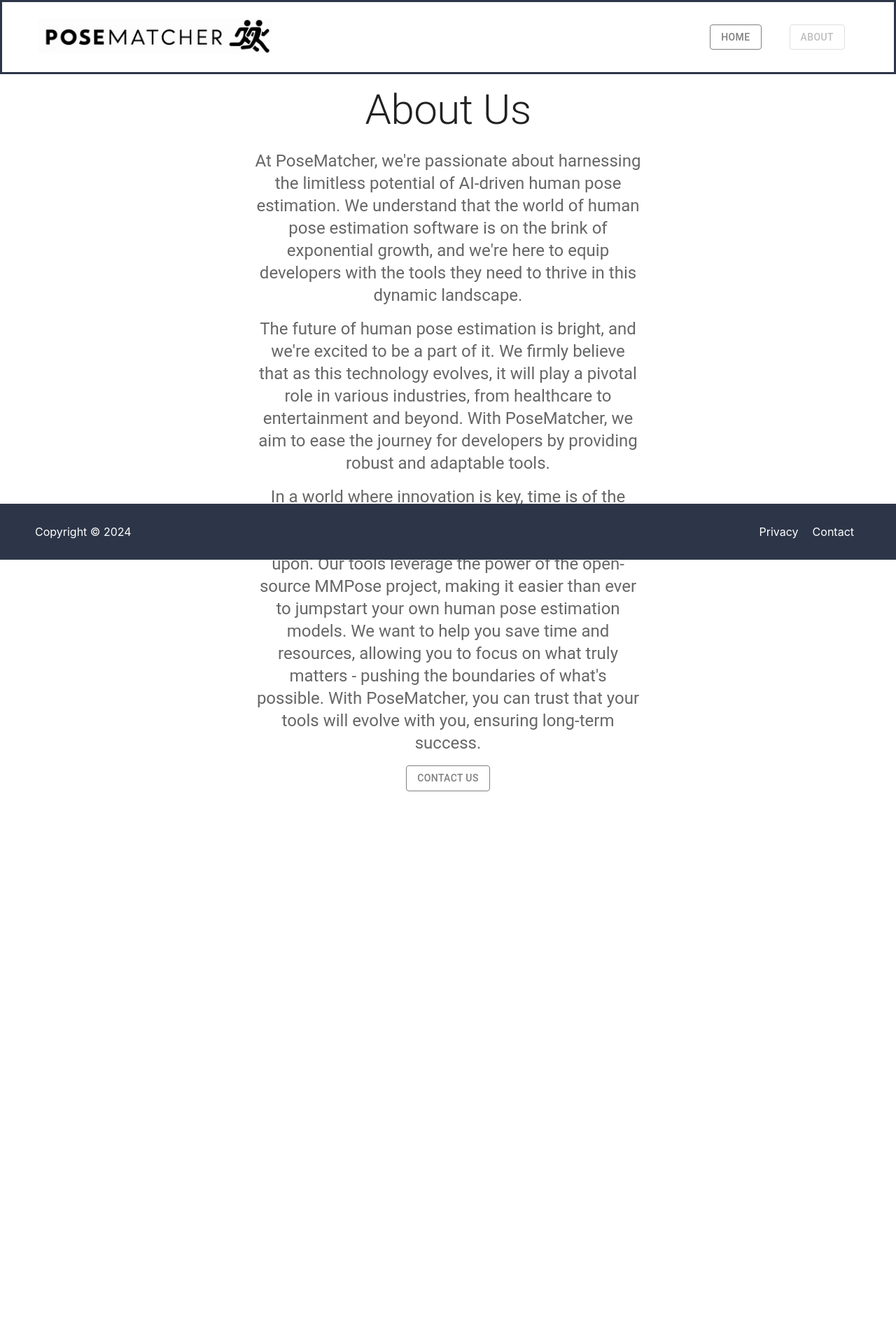
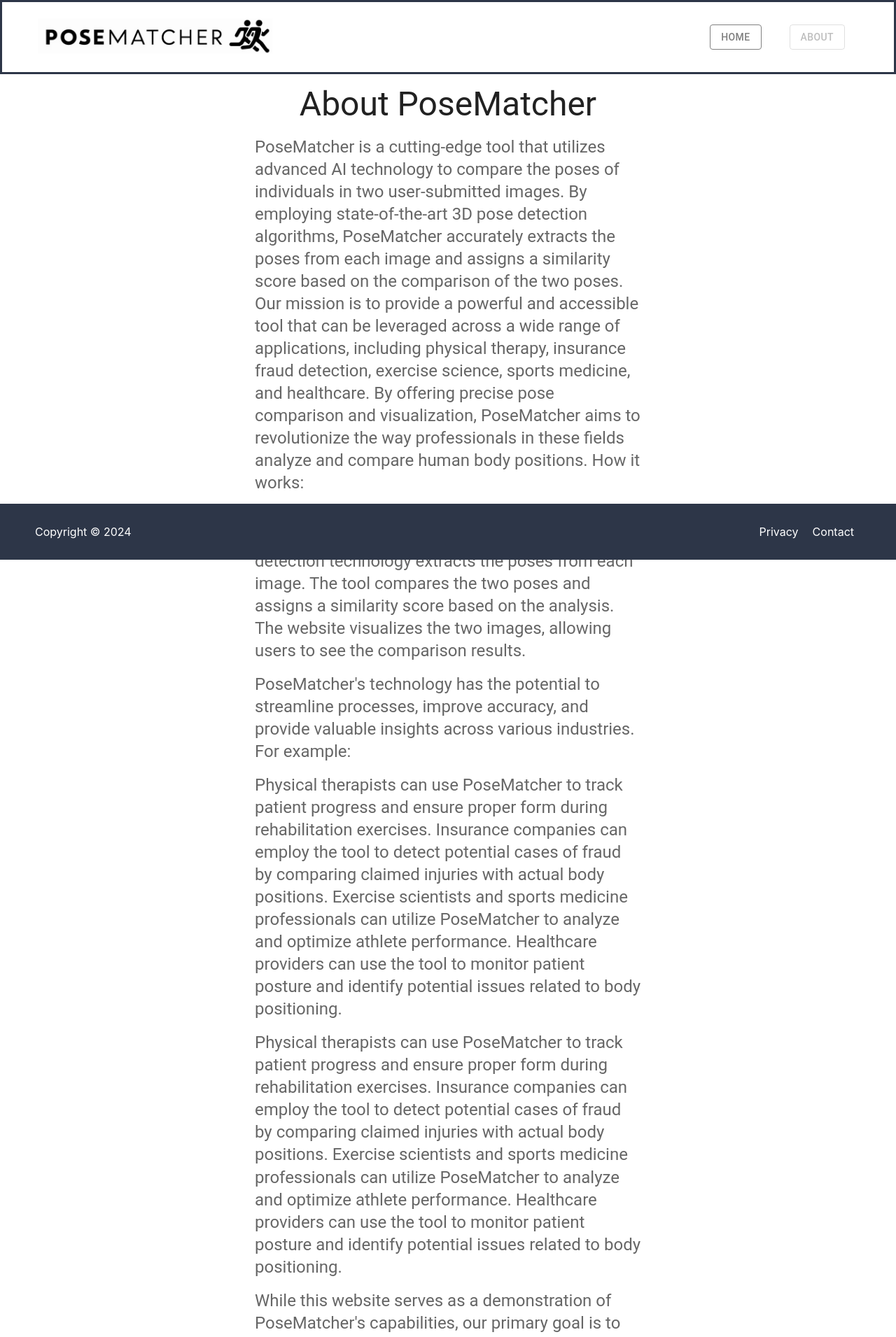
Before and after one commit to CairoB/PoseMatcherUI, a React (Create React App) app: page /#/about in a window 1280 px wide. Shown: the top 1911 px of the page at 70% size. Before the commit the page ends 1231 px from the top, so only its background shows below. Built offline with nearby package versions, Linux system fonts and the light colour scheme.

Commit message:
Changed about text

```diff
--- a/src/components/pages/AboutPage.jsx
+++ b/src/components/pages/AboutPage.jsx
@@ -12,17 +12,38 @@
         content={
           <div>
             <Container maxWidth="sm" sx={{ marginBottom: "100px", marginTop: "15px" }}>
-              <Typography variant="h2" align="center" color="textPrimary" gutterBottom>
-                About Us
+              <Typography variant="h3" align="center" color="textPrimary" gutterBottom>
+              About PoseMatcher
             </Typography>
-              <Typography variant="h5" align="center" color="textSecondary" paragraph>
-                At PoseMatcher, we're passionate about harnessing the limitless potential of AI-driven human pose estimation. We understand that the world of human pose estimation software is on the brink of exponential growth, and we're here to equip developers with the tools they need to thrive in this dynamic landscape.
+              <Typography variant="h5" align="left" color="textSecondary" paragraph>
+              PoseMatcher is a cutting-edge tool that utilizes advanced AI technology to compare the poses of individuals in two user-submitted images. By employing state-of-the-art 3D pose detection algorithms, PoseMatcher accurately extracts the poses from each image and assigns a similarity score based on the comparison of the two poses.
+              Our mission is to provide a powerful and accessible tool that can be leveraged across a wide range of applications, including physical therapy, insurance fraud detection, exercise science, sports medicine, and healthcare. By offering precise pose comparison and visualization, PoseMatcher aims to revolutionize the way professionals in these fields analyze and compare human body positions.
+              How it works:
             </Typography>
-              <Typography variant="h5" align="center" color="textSecondary" paragraph>
-                The future of human pose estimation is bright, and we're excited to be a part of it. We firmly believe that as this technology evolves, it will play a pivotal role in various industries, from healthcare to entertainment and beyond. With PoseMatcher, we aim to ease the journey for developers by providing robust and adaptable tools.
+              <Typography variant="h5" align="left" color="textSecondary" paragraph>
+              Users submit two images, each containing one person.
+              PoseMatcher's AI-powered 3D pose detection technology extracts the poses from each image.
+              The tool compares the two poses and assigns a similarity score based on the analysis.
+              The website visualizes the two images, allowing users to see the comparison results.
             </Typography>
-              <Typography variant="h5" align="center" color="textSecondary" paragraph>
-                In a world where innovation is key, time is of the essence. Rather than reinventing the wheel, we offer developers a dependable foundation to build upon. Our tools leverage the power of the open-source MMPose project, making it easier than ever to jumpstart your own human pose estimation models. We want to help you save time and resources, allowing you to focus on what truly matters - pushing the boundaries of what's possible. With PoseMatcher, you can trust that your tools will evolve with you, ensuring long-term success.
+              <Typography variant="h5" align="left" color="textSecondary" paragraph>
+              PoseMatcher's technology has the potential to streamline processes, improve accuracy, and provide valuable insights across various industries. For example:
+            </Typography>
+            <Typography variant="h5" align="left" color="textSecondary" paragraph>
+            Physical therapists can use PoseMatcher to track patient progress and ensure proper form during rehabilitation exercises.
+            Insurance companies can employ the tool to detect potential cases of fraud by comparing claimed injuries with actual body positions.
+            Exercise scientists and sports medicine professionals can utilize PoseMatcher to analyze and optimize athlete performance.
+            Healthcare providers can use the tool to monitor patient posture and identify potential issues related to body positioning.
+            </Typography>
+            <Typography variant="h5" align="left" color="textSecondary" paragraph>
+            Physical therapists can use PoseMatcher to track patient progress and ensure proper form during rehabilitation exercises.
+            Insurance companies can employ the tool to detect potential cases of fraud by comparing claimed injuries with actual body positions.
+            Exercise scientists and sports medicine professionals can utilize PoseMatcher to analyze and optimize athlete performance.
+            Healthcare providers can use the tool to monitor patient posture and identify potential issues related to body positioning.
+            </Typography>
+            <Typography variant="h5" align="left" color="textSecondary" paragraph>
+            While this website serves as a demonstration of PoseMatcher's capabilities, our primary goal is to offer this technology as a versatile tool that can be integrated into a wide range of applications. We are committed to continually improving and expanding the functionality of PoseMatcher to better serve the needs of our users.
+            If you are interested in learning more about how PoseMatcher can benefit your organization or industry, please don't hesitate to reach out to our team. We are excited to collaborate with partners who share our vision of leveraging AI technology to drive innovation and improve outcomes across various fields.
             </Typography>
               <Link to="/contact" style={{ textDecoration: 'none' }}>
                 <Button sx={{ color: 'gray', border: "1px gray solid" }} variant="outlined">Contact Us</Button>
```
